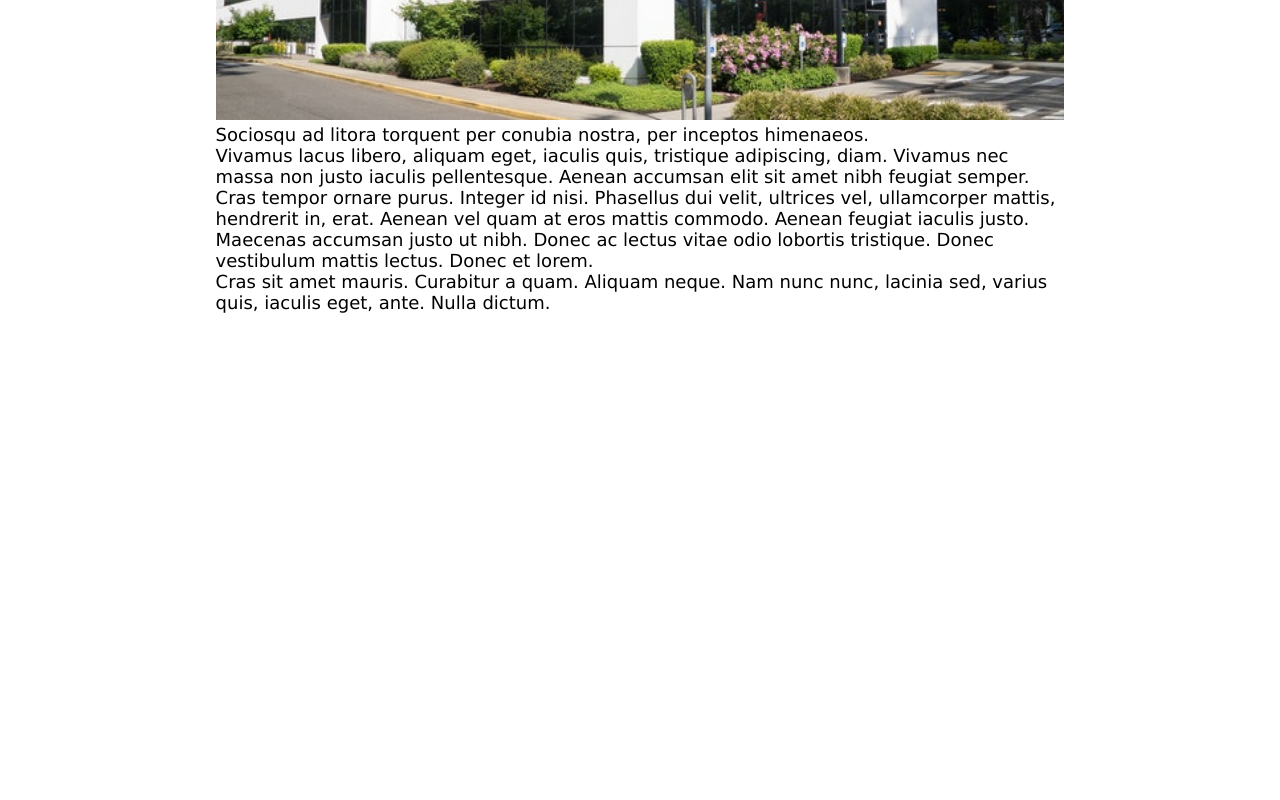
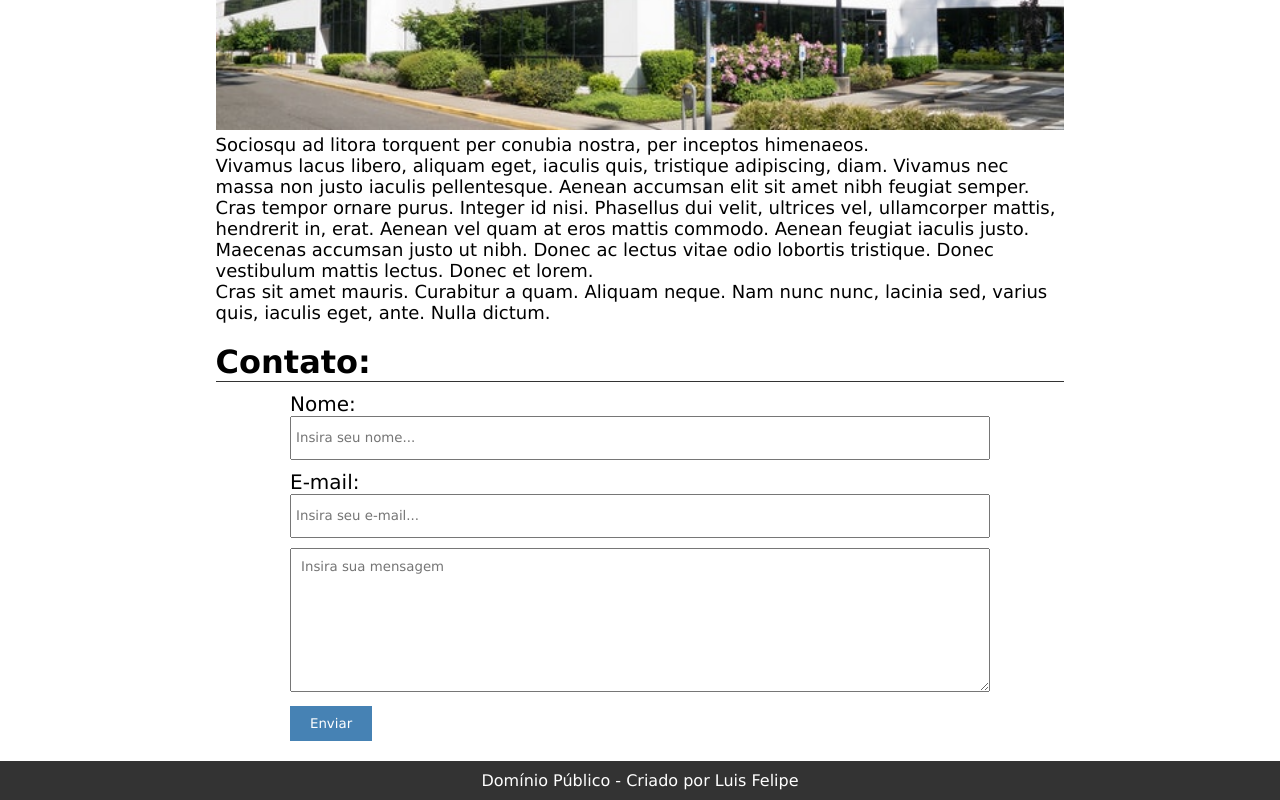
Before and after one commit to ludovici-philippus/site-institucional-vuejs, a Vue app: page / in a window 1280 px wide. Shown: the part 1247-2047 px from the top of the page. Before the commit the page ends 1560 px from the top, so only its background shows below. Built offline with nearby package versions, Linux system fonts and the light colour scheme.

Commit message:
Finalização do projeto

```diff
--- /dev/null
+++ b/src/components/Contato.vue
@@ -0,0 +1,52 @@
+<template>
+    <section class="contato" id="contato">
+        <div class="container">
+            <h2>Contato: </h2>
+            <form>
+                <Input type="text" nome="nome" label="Nome:" placeholder="Insira seu nome..." is_input />
+                <Input type="email" nome="email" label="E-mail:" placeholder="Insira seu e-mail..." is_input />
+                <Input nome="texto" placeholder="Insira sua mensagem" />
+                <button type="submit" name="acao">Enviar</button>
+            </form>
+        </div>
+    </section>
+</template>
+
+<script>
+import Input from "./Input.vue";
+export default{
+    name: "Contato",
+    components:{
+        Input
+    }
+}
+</script>
+
+<style scoped>
+form{
+max-width: 700px;
+margin: auto;
+}
+.contato{
+margin-top: 20px;
+margin-bottom: 20px;
+}
+h2{
+font-size: 32px;
+border-bottom: 1px solid #333;
+margin-bottom: 10px;
+}
+
+p{
+font-size: 18px;
+}
+
+button{
+    text-align: center;
+    background-color: steelblue;
+    color: white;
+    padding: 10px 20px;
+    border: 0;
+    cursor: pointer;
+}
+</style>
--- /dev/null
+++ b/src/components/Footer.vue
@@ -0,0 +1,18 @@
+<template>
+    <footer><p>Domínio Público - Criado por Luis Felipe</p></footer>
+</template>
+
+<script>
+export default{
+name: "Footer"
+}
+</script>
+
+<style scoped>
+footer{
+    background-color: #333;
+    color: white;
+    padding: 10px;
+    text-align: center;
+}
+</style>
--- /dev/null
+++ b/src/components/Input.vue
@@ -0,0 +1,41 @@
+<template>
+    <div class="form-group">
+        <label v-if="is_input" :for="nome">{{ label }}</label>
+        <input v-if="is_input" :type="type" :id="nome" :name="nome" :placeholder="placeholder"/>
+        <textarea v-else :id="nome" :name="nome" :placeholder="placeholder"></textarea>
+    </div>
+</template>
+
+<script>
+export default {
+    name:"Input",
+    props:{
+        type: String,
+        nome: String,
+        label: String,
+        placeholder: String,
+        is_input: Boolean,
+    }
+}
+</script>
+
+<style scoped>
+.form-group{
+max-width: 700px;
+margin: 10px auto;
+}
+label{
+font-size: 20px;
+}
+input{
+    width: 100%;
+    height: 44px;
+    padding-left: 4px;
+}
+textarea{
+    width: 100%;
+    height: 144px;
+    padding: 10px;
+    resize: vertical;
+}
+</style>
--- a/src/components/Main.vue
+++ b/src/components/Main.vue
@@ -2,20 +2,20 @@
     <main>
         <Sobre/>
         <MaisInformacoes/>
-        <section class="contato">
-
-        </section>
+        <Contato/>
     </main>
 </template>
 
 <script>
 import Sobre from "./Sobre.vue";
 import MaisInformacoes from "./MaisInformacoes.vue";
+import Contato from "./Contato.vue";
 export default{
     name: "Main",
     components:{
         Sobre,
-        MaisInformacoes
+        MaisInformacoes,
+        Contato
     }
 }
 </script>
--- a/src/components/MaisInformacoes.vue
+++ b/src/components/MaisInformacoes.vue
@@ -22,6 +22,11 @@ name: "MaisInformações"
 </script>
 
 <style scoped>
+.mais_info{
+
+margin-top: 20px;
+}
+
 img{
 width: 100%;
 text-align: center;
--- a/src/components/Sobre.vue
+++ b/src/components/Sobre.vue
@@ -28,6 +28,10 @@ name: "Sobre"
 </script>
 
 <style scoped>
+
+.sobre{
+    margin-top: 20px;
+}
 h2{
 font-size: 32px;
 border-bottom: 1px solid #333;
--- a/src/views/HomeView.vue
+++ b/src/views/HomeView.vue
@@ -1,16 +1,20 @@
 <template>
     <Header/>
     <Main/>
+    <Footer/>
 </template>
 
 <script>
 import Header from "../components/Header.vue";
 import Main from "../components/Main.vue";
+import Footer from "../components/Footer.vue";
+
 export default {
   name: 'HomeView',
   components: {
     Header,
-    Main
+    Main,
+    Footer
   }
 }
 </script>
```
